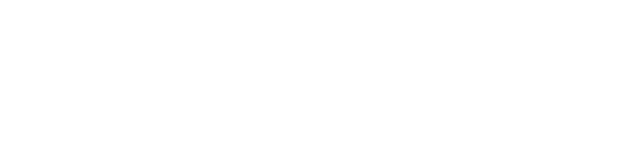
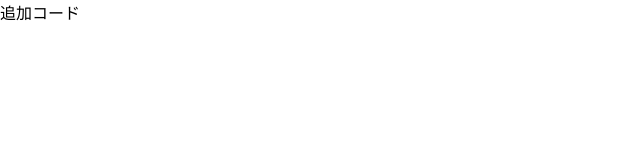
Before and after one commit to miyayamajun/html_skelton, a plain HTML site: page index.html in a window 1280 px wide. Shown: the full height of the page, 0-640 px from the left. Drawn offline with Linux system fonts and the light colour scheme.

Commit message:
added code

```diff
--- a/index.html
+++ b/index.html
@@ -26,6 +26,9 @@
 <article id="wrap">
 
     <!-- content -->
+    <div class="added-code">
+        追加コード
+    </div>
 
 </article>
 </body>
```
